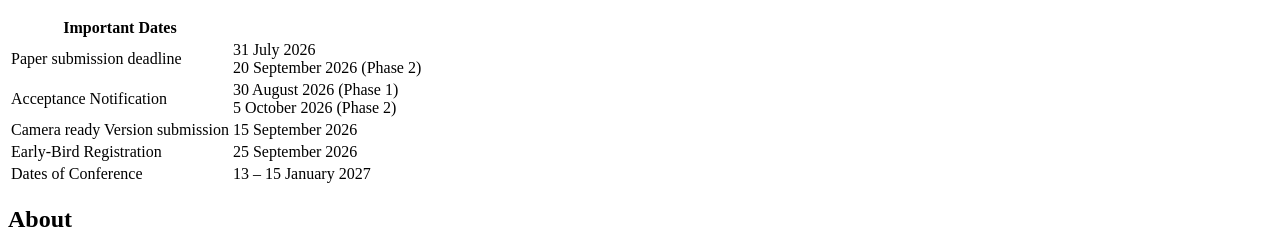
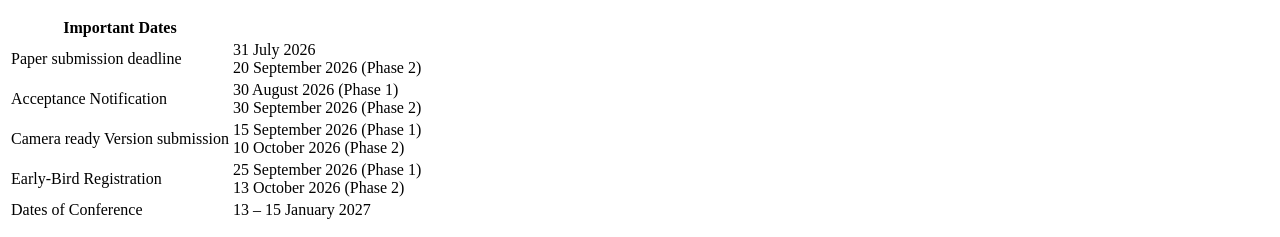
Before and after one commit to Ayush-Tripathy/icaiet-2025, a React (Vite) app: page / in a window 1280 px wide. Shown: the part 10532-10769 px from the top of the page. Built offline with nearby package versions, Linux system fonts and the light colour scheme; the HTML template or start-up script is replaced by a standard one.

Commit message:
Update important dates and Call for Poster dates for ICAIET 2027

```diff
--- a/src/lib/components/ImportantDates.tsx
+++ b/src/lib/components/ImportantDates.tsx
@@ -31,7 +31,7 @@ const ImportantDates = ({ withHeader = true }: { withHeader?: boolean }) => {
                 31 July 2026
               </span>
               <br />
-              <span className="">
+              <span>
                 20 September 2026 (Phase 2)
               </span>
             </TableCell>
@@ -48,12 +48,12 @@ const ImportantDates = ({ withHeader = true }: { withHeader?: boolean }) => {
               <span>
                 14 May 2025 (2<sup>nd</sup> phase acceptance)
               </span> */}
-              <span className="">
+              <span>
                 30 August 2026 (Phase 1)
               </span>
               <br />
-              <span className="">
-                5 October 2026 (Phase 2)
+              <span>
+                30 September 2026 (Phase 2)
               </span>
             </TableCell>
           </TableRow>
@@ -62,7 +62,13 @@ const ImportantDates = ({ withHeader = true }: { withHeader?: boolean }) => {
               Camera ready Version submission
             </TableCell>
             <TableCell className="text-right whitespace-nowrap">
-              15 September 2026
+              <span>
+                15 September 2026 (Phase 1)
+              </span>
+              <br />
+              <span>
+                10 October 2026 (Phase 2)
+              </span>
             </TableCell>
           </TableRow>
           <TableRow className="hover:bg-inherit border-input">
@@ -70,7 +76,13 @@ const ImportantDates = ({ withHeader = true }: { withHeader?: boolean }) => {
               Early-Bird Registration
             </TableCell>
             <TableCell className="text-right whitespace-nowrap">
-              25 September 2026
+              <span>
+                25 September 2026 (Phase 1)
+              </span>
+              <br />
+              <span>
+                13 October 2026 (Phase 2)
+              </span>
             </TableCell>
           </TableRow>
           {/* <TableRow className="hover:bg-inherit border-input">
--- a/src/pages/CallForPosters.tsx
+++ b/src/pages/CallForPosters.tsx
@@ -78,7 +78,7 @@ const CallForPosters = () => {
           <div className="flex flex-col sm:flex-row items-start sm:items-center gap-5">
             {/* Download Flyer Button */}
             <a
-              href="/CallForPosterFlyer_ICAIET-2025.pdf"
+              href="/CallForPosterFlyer_ICAIET-2027.pdf"
               className="w-fit flex flex-row items-center gap-3 px-8 py-3 bg-[#ccf2f4] hover:bg-[#b8eef1] text-gray-800 transition-all duration-300 hover:gap-5 text-lg font-medium rounded-full shadow-sm hover:shadow-md border border-[#a4ebf3]"
             >
               Download Flyer <ArrowRight size={20} />
@@ -113,11 +113,11 @@ const CallForPosters = () => {
               </h3>
             </div>
             <div className="p-4">
-              <div className="text-center py-4">
+              {/* <div className="text-center py-4">
                 <span className="text-gray-600 italic font-medium">
                   To be announced soon
                 </span>
-              </div>
+              </div> */}
               {/* <div className="space-y-3">
                 {[
                   { label: "Submission", date: "20 Jul 2025", highlight: true },
@@ -137,6 +137,25 @@ const CallForPosters = () => {
                   </div>
                 ))}
               </div> */}
+              <div className="space-y-3">
+                {[
+                  { label: "Poster Submission Deadline", date: "10 Oct 2026", highlight: true },
+                  { label: "Poster Acceptance Notification", date: "20 Oct 2026" },
+                  { label: "Registration", date: "24 Oct 2026" },
+                  { label: "Conference Dates", date: "13 - 15 Jan 2027" },
+                  { label: "Presentation Dates", date: "13 - 15 Jan 2027", highlight: true },
+                ].map((item, index) => (
+                  <div
+                    key={index}
+                    className={`p-3 rounded-lg text-center ${item.highlight ? "bg-blue-50 border border-blue-200" : "bg-gray-50"}`}
+                  >
+                    <div className="text-xs font-medium text-gray-600 mb-1">{item.label}</div>
+                    <div className={`text-sm font-bold ${item.highlight ? "text-blue-600" : "text-gray-900"}`}>
+                      {item.date}
+                    </div>
+                  </div>
+                ))}
+              </div>
             </div>
           </div>
         </div>
```
Also changed, not shown: 2 other files (tests, documents, lock files or other folders).
